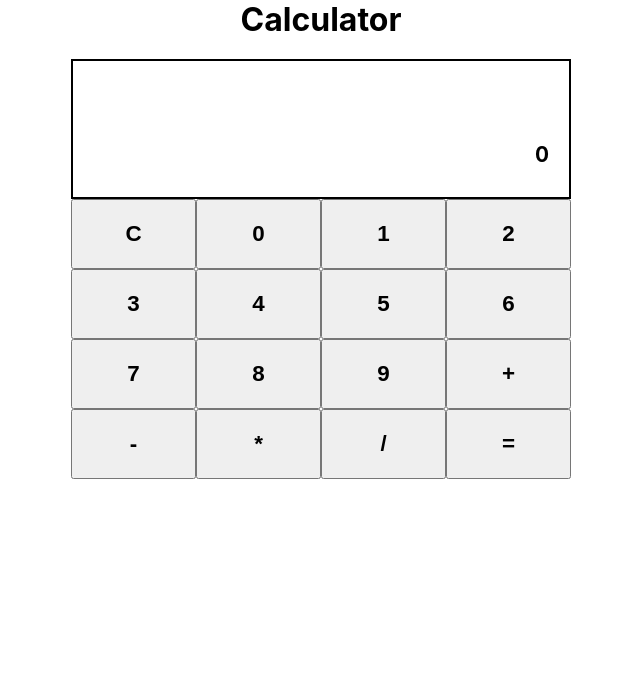
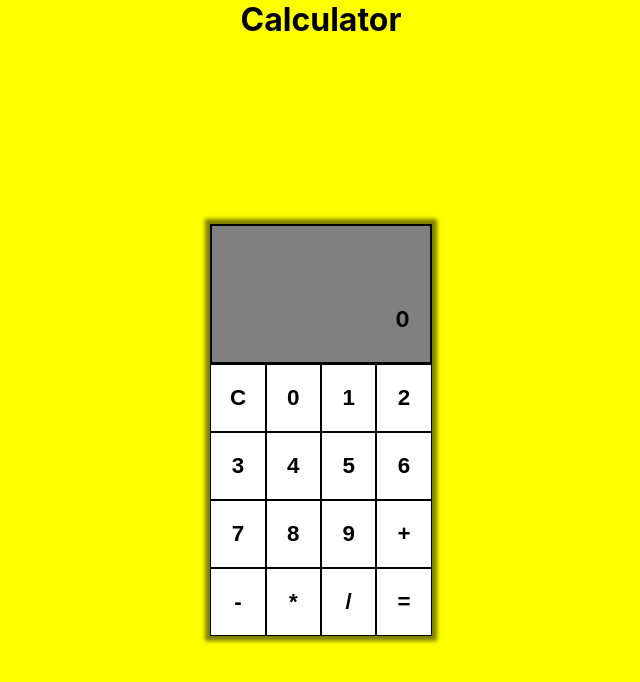
Before and after one commit to Timothy-Achonu/React-Calculator-App, a React (Create React App) app: page / in a window 1280 px wide. Shown: the top 682 px of the page, without its empty margins (319-959 px from the left). Built offline with nearby package versions, Linux system fonts and the light colour scheme.

Commit message:
implementing the calculatorAnswer function

```diff
--- a/src/App.css
+++ b/src/App.css
@@ -1,6 +1,13 @@
 .App {
   text-align: center;
+  display: grid;
+  /* place-content: center; */
+  /* grid-template-rows: 1fr; */
+  min-height: 100vh;
+  width: 100%;
+  background-color: yellow;
 }
+
 
 
 
@@ -12,8 +19,11 @@
 
 .caculator-structure {
   max-width: 500px;
+  height: fit-content;
+  background-color: gray;
   margin: 0 auto;
   margin-top: 20px;
+  box-shadow: 0 0 4px 5px rgba(0, 0, 0, 0.5);
 }
 
 .screen {
@@ -45,4 +55,7 @@
   font-size: 1.4rem;
   font-weight: bold;
   cursor: pointer;
+  background-color: white;
+  border: 1px solid black;
+  border-collapse: collapse;
 }
--- a/src/App.js
+++ b/src/App.js
@@ -15,12 +15,25 @@ class App extends Component {
   calculateAnswer() {
     let numsArray = this.state.content.split(" ");
     let result;
+    result = Number(numsArray[0]);
     numsArray.forEach((item, index) => {
       if (!Number(item)) {
-       result = numsArray[index - 1] + numsArray[index + 1];
+        if (item === "+") {
+          result = result + Number(numsArray[index + 1]);
+        }
+        if (item === "-") {
+          result = result - Number(numsArray[index + 1]);
+        }
+        if (item === "*") {
+          result = result * Number(numsArray[index + 1]);
+        }
+        if (item === "/") {
+          result = result / Number(numsArray[index + 1]);
+        }
       }
     });
-    console.log(numsArray);
+    console.log(numsArray, result);
+    return result;
   }
   getButtonContent = (e) => {
     this.setState((prevContent) => {
@@ -28,19 +41,19 @@ class App extends Component {
         return { content: "0", answer: "" };
       }
       if (e.target.textContent === "=") {
-        this.calculateAnswer();
-        return { ...this.state, answer: 111 };
+        let result = this.calculateAnswer();
+        return { ...this.state, answer: result };
       }
       if (this.state.content === "0") {
         return { ...this.state, content: e.target.textContent };
       }
       if (!Number(e.target.textContent)) {
-        if (e.target.textContent === "+") {
+        if (e.target.textContent != "0") {
+          return {
+            ...this.state,
+            content: this.state.content + " " + e.target.textContent + " ",
+          };
         }
-        return {
-          ...this.state,
-          content: this.state.content + " " + e.target.textContent + " ",
-        };
       }
       return {
         ...this.state,
```
